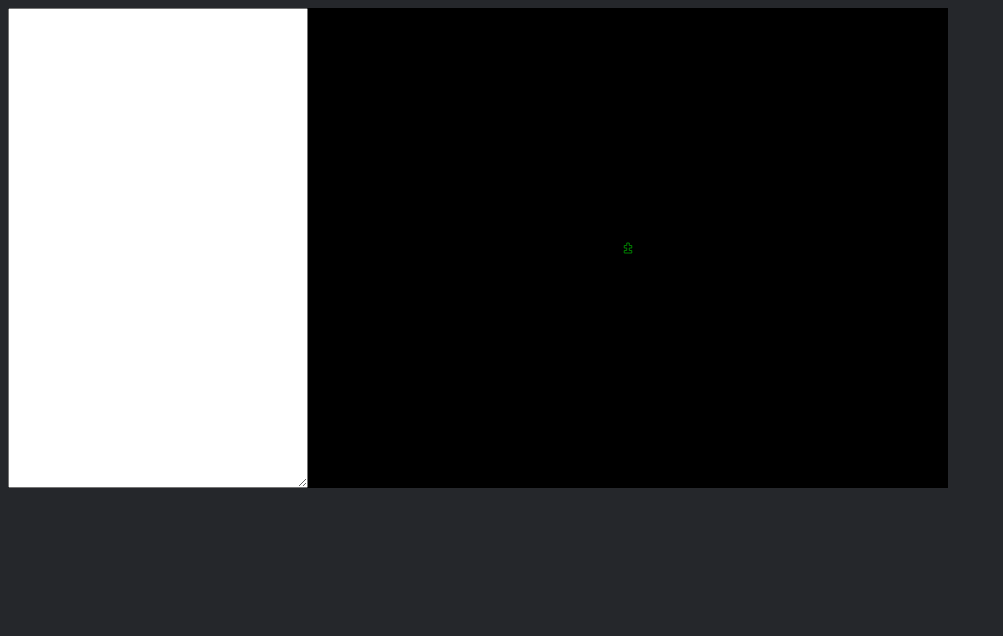
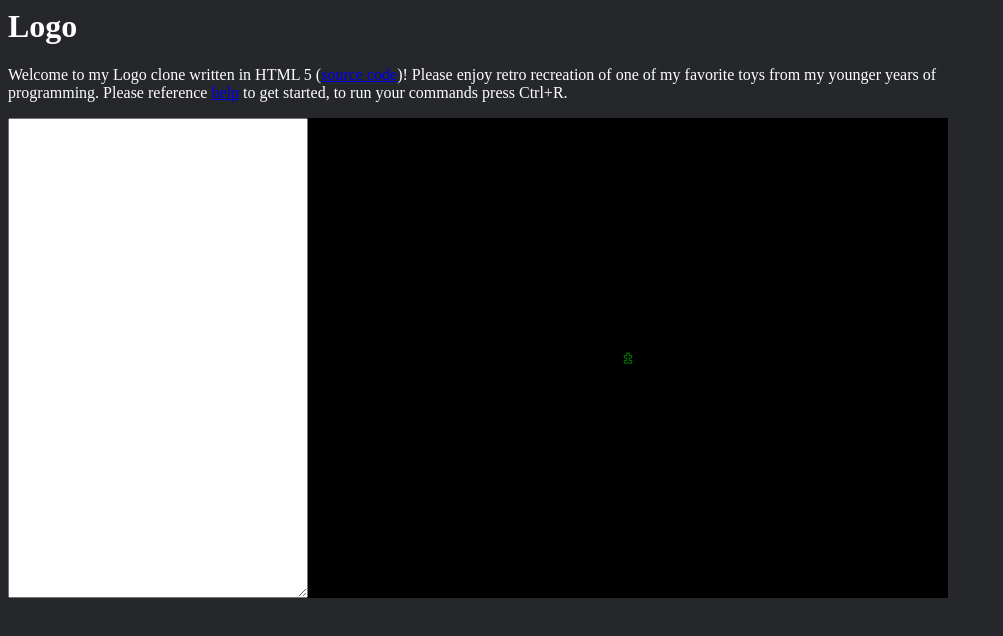
Before and after one commit to richardanaya/Logo, a plain HTML site: page root/index.html in a window 1280 px wide. Shown: the whole page, without its empty margins (0-1003 px from the left). Drawn offline with Linux system fonts and the light colour scheme.

Commit message:
adding help

```diff
--- a/root/index.html
+++ b/root/index.html
@@ -1,15 +1,15 @@
 <html>
     <head>
-	<title>Turtle</title>
+	<title>Logo</title>
 	<script src="turtle.js"></script>
 	<script src="jquery.min.js"></script>
-	<style>
-	    body {
-		background-color: #25272b;
-	    }
-	</style>
+	<link rel="stylesheet" href="turtle.css" type="text/css"/>
     </head>
     <body>
+	<h1>Logo</h1>
+	<div class="header_text">
+	    <p>Welcome to my Logo clone written in HTML 5 (<a href="https://github.com/richardanaya/Logo">source code</a>)!  Please enjoy retro recreation of one of my favorite toys from my younger years of programming.  Please reference <a href="help.html">help</a> to get started, to run your commands press Ctrl+R.</p>
+	</div>
 	<canvas id="screen" width="640px" height="480px"></canvas>
 	<textarea id="turtle_script" style="float:left; width: 300px; height: 480px"></textarea>
 	<br>
--- /dev/null
+++ b/root/turtle.css
@@ -0,0 +1,5 @@
+.header_text { width: 940px; }
+body {
+    background-color: #25272b;
+    color: white;
+}
--- a/root/turtle.js
+++ b/root/turtle.js
@@ -124,7 +124,7 @@ on_run = function() {
 start = function() {
     canvas = $('#screen').get(0);
     ctx = canvas.getContext('2d');
-    $('#turtle_script').keydown(function(event) {
+    $(document).keydown(function(event) {
 	  if (event.keyCode == '82' && event.ctrlKey ) {
 	      on_run();
 	  }
```
Also changed, not shown: root/help.html (added, +22 -0 lines).
